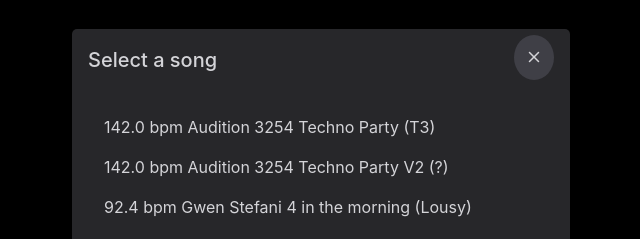
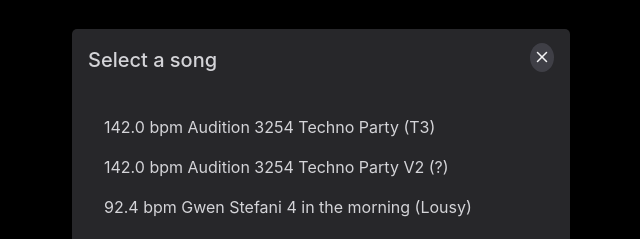
Before and after one commit to nhxv/beatup, a plain HTML site: page index.html in a window 1280 px wide. In both pictures the pointer is over the icon 861 px from the left and 57 px from the top of the page. Shown: the top 239 px of the page, 319-959 px from the left. Drawn offline with nearby package versions, Linux system fonts and the light colour scheme.

Commit message:
change close icon

```diff
--- a/css/beatup.css
+++ b/css/beatup.css
@@ -48,7 +48,7 @@
 }
 
 i.bi-x:hover {
-    padding: .5rem;
+    color: #F4F4F5;
     background-color: #3F3F46;
     border-radius: 50%;
 }
```
